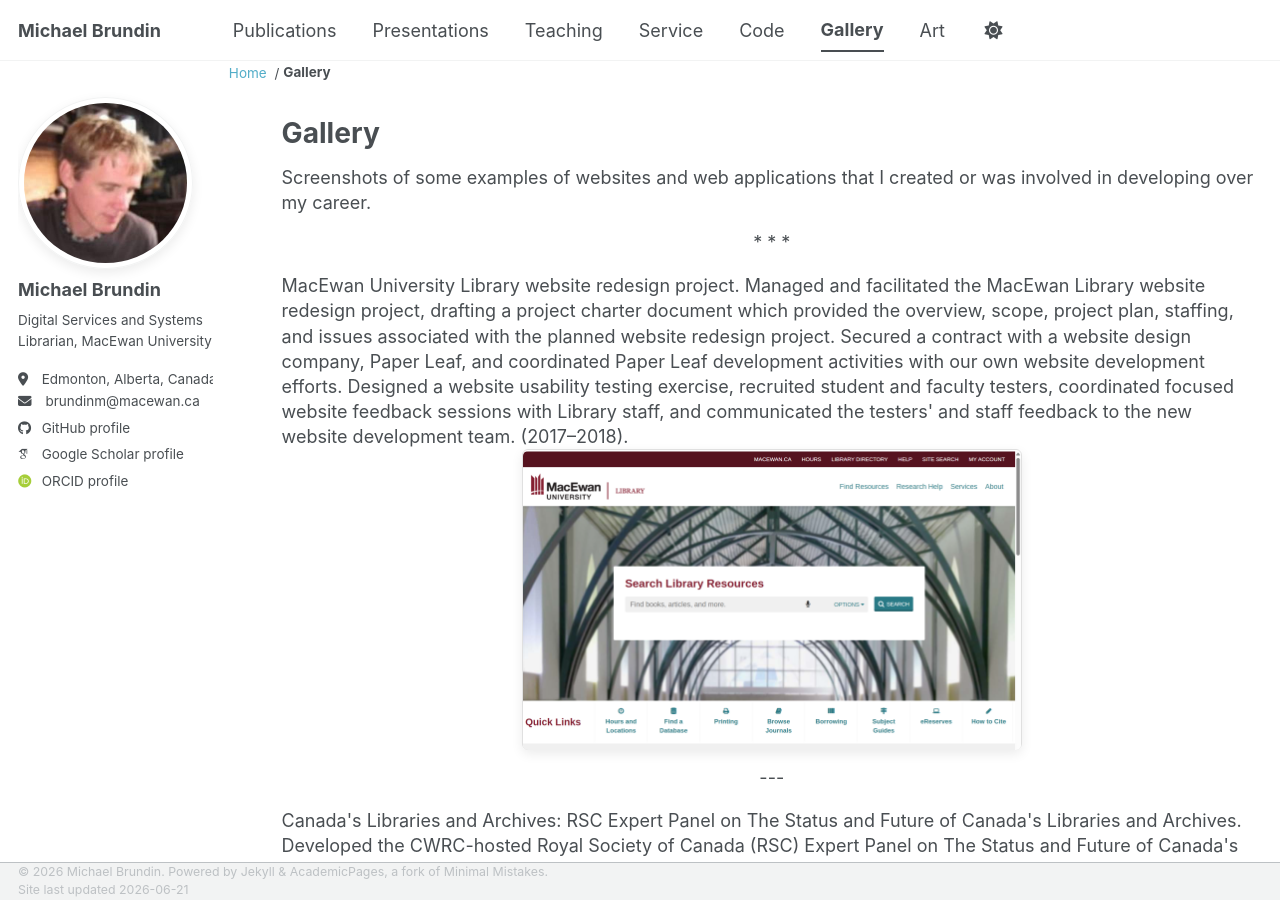
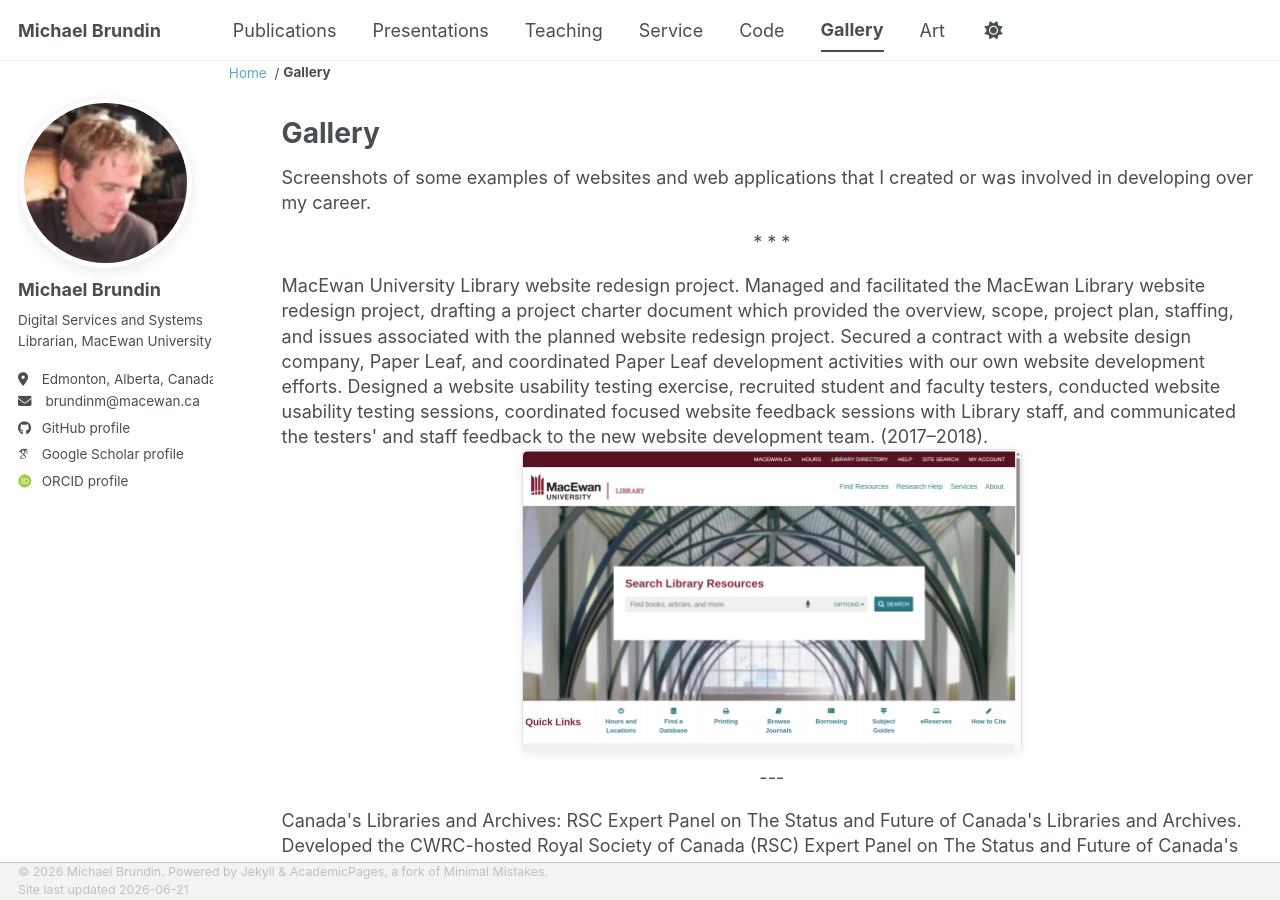
Before and after one commit to brundinm/brundinm.github.io, a Jekyll site: the page built from _pages/gallery.html, in a window 1280 px wide and 900 px high. Built offline with Jekyll 4.4.1, drawn with Linux system fonts in a browser that asks for light colours; some web fonts are replaced; a script bundle is joined from its source files by our own code; library files that are not in the unit come from our copies; some of the changed lines change nothing that is shown; some of the changed text lies outside the part shown.

Commit message:
Update gallery.html

```diff
--- a/_pages/gallery.html
+++ b/_pages/gallery.html
@@ -95,7 +95,7 @@
 </p>
 
 <p>
-    MacEwan University Library website redesign project. Managed and facilitated the MacEwan Library website redesign project, drafting a project charter document which provided the overview, scope, project plan, staffing, and issues associated with the planned website redesign project. Secured a contract with a website design company, Paper Leaf, and coordinated Paper Leaf development activities with our own website development efforts. Designed a website usability testing exercise, recruited student and faculty testers, coordinated focused website feedback sessions with Library staff, and communicated the testers' and staff feedback to the new website development team. (2017–2018).<br />
+    MacEwan University Library website redesign project. Managed and facilitated the MacEwan Library website redesign project, drafting a project charter document which provided the overview, scope, project plan, staffing, and issues associated with the planned website redesign project. Secured a contract with a website design company, Paper Leaf, and coordinated Paper Leaf development activities with our own website development efforts. Designed a website usability testing exercise, recruited student and faculty testers, conducted website usability testing sessions, coordinated focused website feedback sessions with Library staff, and communicated the testers' and staff feedback to the new website development team. (2017–2018).<br />
     <img class="screenshot" src="/images/macewan-library.png" alt="Screenshot image of the redesigned MacEwan University Library website" width="500" height="300">
 </p>
 <p class="dinkus" role="separator" aria-label="Dinkus section break">
@@ -105,7 +105,7 @@
     Canada's Libraries and Archives: RSC Expert Panel on The Status and Future of Canada's Libraries and Archives. Developed the CWRC-hosted Royal Society of Canada (RSC) Expert Panel on The Status and Future of Canada's Libraries and Archives mapping and timeline application, which used the SIMILE Exhibit data publishing framework to display the location of, and the year of establishment for, many of the libraries and archives of Canada; the visualization application was included as part of the RSC Expert Panel's report <em>The Future Now: Canada's Libraries, Archives, and Public Memory</em> (Royal Society of Canada; 2014). CWRC (the Collaboratory for Writing and Research on Culture, formerly the Canadian Writing Research Collaboratory) is a national digital content platform with allied research tools to support the study and preservation of Canadian literary and cultural history. (A short video about the project can be accessed <a href="#" onclick="document.getElementById('myDialog').showModal(); return false;">here</a>.) (2014).<br />
     <img class="screenshot" src="/images/rsc-libraries-archives.png" alt="Screenshot image of the libraries and archives mapping and timeline application" width="500" height="300">
 	<dialog id="myDialog">
-    A short video providing an overview of the RSC-SRC Libraries and Archives Report Project and the associated mapping and timeline application, featuring Patricia Demers (Professor, Department of English and Film Studies, University of Alberta, and Chair, Royal Society of Canada Expert Panel on The Status and Future of Canada's Libraries and Archives), with two very brief (and silent) appearances by me&mdash;my sole role was to help demo the mapping and timeline application. Length: 00:03:56 (3 minutes and 56 seconds). Location: Department of English and Film Studies, University of Alberta. Date: June 2014. Videographer: Ariel Bissett.<br /> <a href="/videos/rsc-libraries-archives.mp4" target="_blank">Watch&nbsp;video</a>. <button onclick="document.getElementById('myDialog').close()">Close</button>
+    A short video providing an overview of the RSC-SRC Libraries and Archives Report Project and the associated mapping and timeline application, featuring Patricia Demers (Professor, Department of English and Film Studies, University of Alberta, and Chair, Royal Society of Canada Expert Panel on The Status and Future of Canada's Libraries and Archives), with two very brief (and silent) appearances by me&mdash;my sole role was to assist in demoing the mapping and timeline application. Length: 00:03:56 (3 minutes and 56 seconds). Location: Department of English and Film Studies, University of Alberta. Date: June 2014. Videographer: Ariel Bissett.<br /> <a href="/videos/rsc-libraries-archives.mp4" target="_blank">Watch&nbsp;video</a>. <button onclick="document.getElementById('myDialog').close()">Close</button>
     </dialog>
 </p>
 <p class="dinkus" role="separator" aria-label="Dinkus section break">
@@ -126,7 +126,7 @@
     ---
 </p>
 <p>
-    Alvin M. Schrader faculty website. Designed and developed Alvin Schrader's (Professor Emeritus, School of Library and Information Studies, University of Alberta) faculty website. (2004&ndash;2006).<br />
+    Alvin M. Schrader faculty website. Designed and developed Alvin Schrader's (Professor [Faculty 1982&ndash;2009], School of Library and Information Studies, University of Alberta) faculty website. (2004&ndash;2006).<br />
     <img class="screenshot" src="/images/aschrade.png" alt="Screenshot image of Alvin Schrader's faculty website" width="500" height="300">
 </p>
 <p class="dinkus" role="separator" aria-label="Dinkus section break">
@@ -140,7 +140,7 @@
     ---
 </p>
 <p>
-    Robert E. Brundin faculty website. Designed and developed Robert Brundin's (Professor Emeritus, School of Library and Information Studies, University of Alberta) faculty website. (1998&ndash;2000).<br />
+    Robert E. Brundin faculty website. Designed and developed Robert Brundin's (Professor [Faculty 1975&ndash;1995], School of Library and Information Studies, University of Alberta) faculty website. (1998&ndash;2000).<br />
     <img class="screenshot" src="/images/rbrundin.png" alt="Screenshot image of Robert Brundin's faculty website" width="500" height="300">
 </p>
 <p class="dinkus" role="separator" aria-label="Dinkus section break">
```
